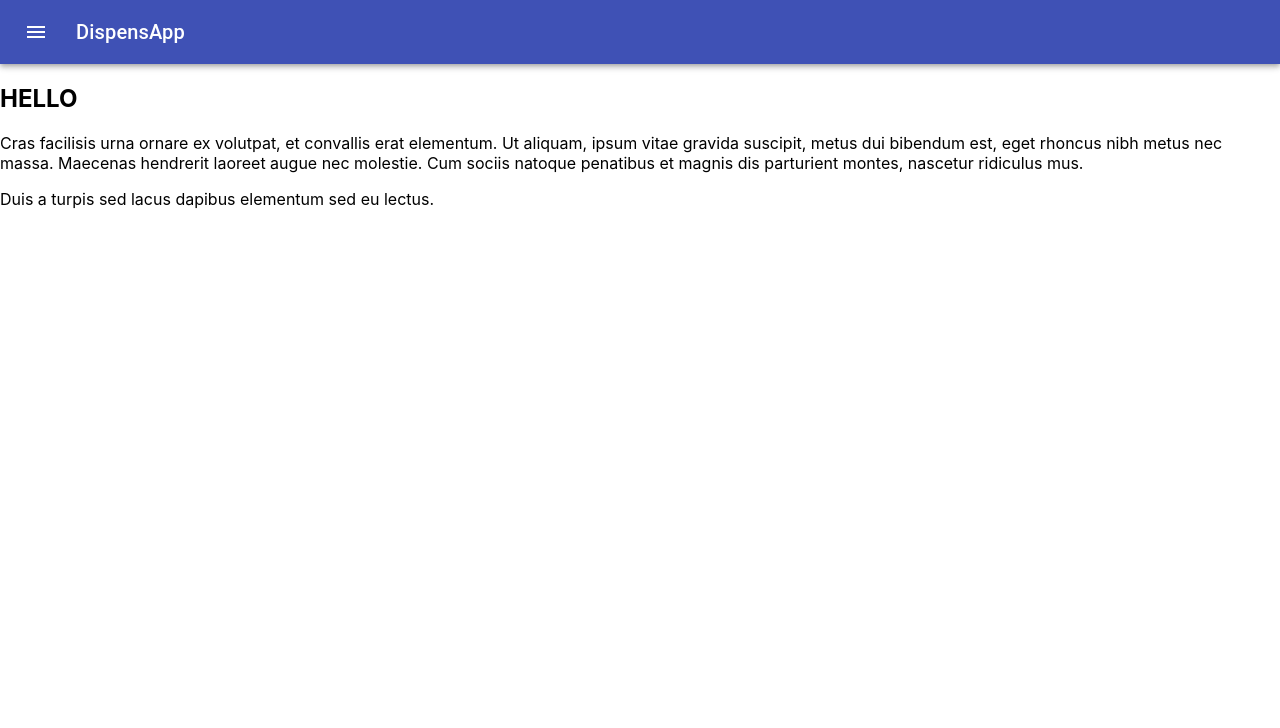
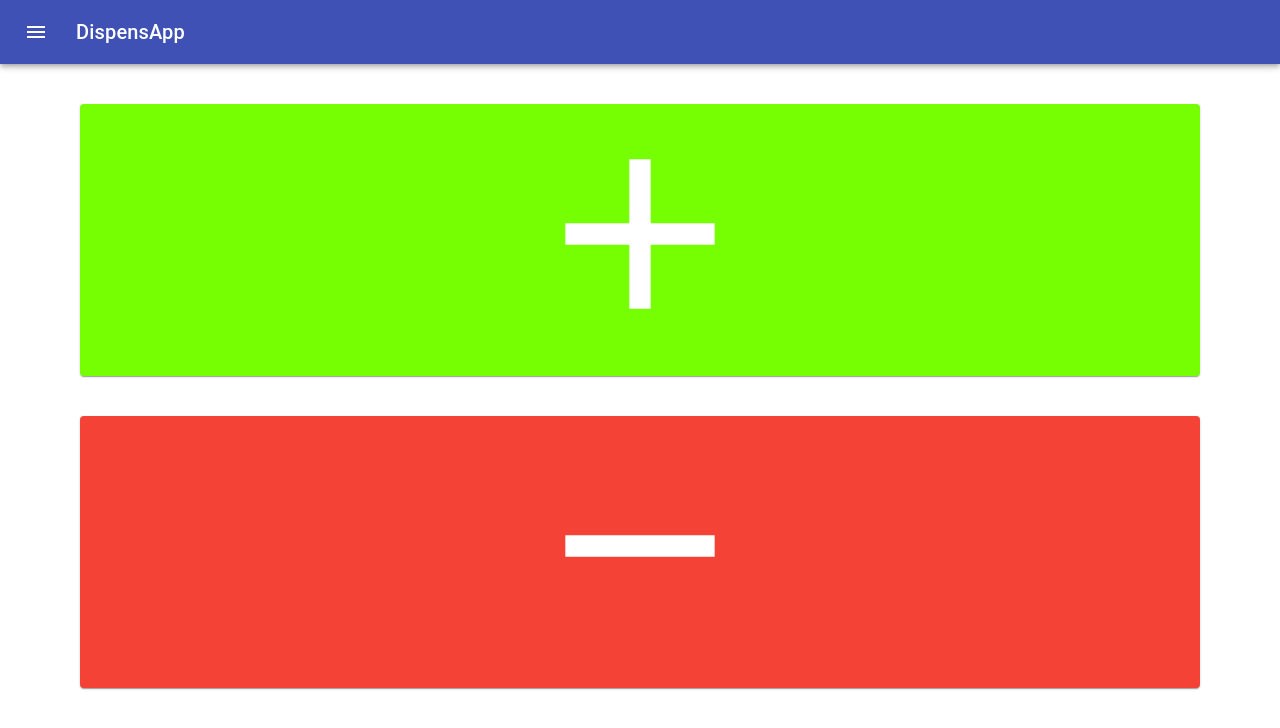
Before and after one commit to MatteoSerina/dispensapp2, a React (Create React App) app in the folder dispensapp/: page / in a window 1280 px wide. Shown: the top 728 px of the page. Built offline with nearby package versions, Linux system fonts and the light colour scheme.

Commit message:
Appbar, navigation, home con pulsanti add/remove

```diff
--- /dev/null
+++ b/dispensapp/src/components/drawerMenu/DrawerMenu.css
@@ -0,0 +1,4 @@
+.MenuItem{
+    text-decoration: none;
+    color: inherit;
+}
--- a/dispensapp/src/components/drawerMenu/DrawerMenu.js
+++ b/dispensapp/src/components/drawerMenu/DrawerMenu.js
@@ -10,6 +10,8 @@ import HomeIcon from '@material-ui/icons/Home';
 import SettingsIcon from '@material-ui/icons/Settings';
 import SwipeableDrawer from '@material-ui/core/SwipeableDrawer';
 import { Divider, List, ListItem, ListItemIcon, ListItemText } from '@material-ui/core';
+
+import './DrawerMenu.css';
 
 import Home from '../home/Home';
 import Storage from '../storage/Storage';
@@ -24,19 +26,19 @@ const DrawerMenu = (props) => {
             onKeyDown={props.toggleDrawer(false)}
         >
             <List>
-                <NavLink to="/" style={{ textDecoration: 'none' }}>
+                <NavLink to="/" className='MenuItem'>
                     <ListItem button key='Home'>
                         <ListItemIcon><HomeIcon /></ListItemIcon>
                         <ListItemText primary='Home' />
                     </ListItem>
                 </NavLink>
-                <NavLink to="/catalog" style={{ textDecoration: 'none' }}>
+                <NavLink to="/catalog" className='MenuItem'>
                     <ListItem button key='Catalogo'>
                         <ListItemIcon><MenuBookIcon /></ListItemIcon>
                         <ListItemText primary='Catalogo' />
                     </ListItem>
                 </NavLink>
-                <NavLink to="/storage" style={{ textDecoration: 'none' }}>
+                <NavLink to="/storage" className='MenuItem'>
                     <ListItem button key='Dispensa'>
                         <ListItemIcon><KitchenIcon /></ListItemIcon>
                         <ListItemText primary='Dispensa' />
--- /dev/null
+++ b/dispensapp/src/components/home/AddItem.js
@@ -0,0 +1,45 @@
+import React from 'react';
+import Card from '@material-ui/core/Card';
+import CardContent from '@material-ui/core/CardContent';
+import { Box } from '@material-ui/core';
+import { makeStyles } from '@material-ui/core/styles';
+import AddIcon from '@material-ui/icons/Add';
+
+const useStyles = makeStyles({
+    box:{
+        height: "30vh",
+    },
+    card: {
+        backgroundColor: '#76ff03',
+        textAlign: "center",
+    },
+    cardContent: {
+        alignItems: "center",
+    },
+    icon:{
+        color: "white",
+        fontSize: "20vmax",
+        textAlign: "center"
+    }
+  });
+
+function AddItem() {
+    const classes = useStyles();
+    return (
+        <Card onClick={() => { alert("Add item") }} className={classes.card}>
+            <Box
+                display="flex"
+                alignItems="center"
+                justifyContent="center"
+                p={1}
+                m={1}
+                className={classes.box}>
+                <CardContent className={classes.cardContent}>
+                    <AddIcon className={classes.icon} />
+                </CardContent>
+            </Box>
+        </Card>
+    );
+}
+
+export default AddItem;
--- a/dispensapp/src/components/home/Home.js
+++ b/dispensapp/src/components/home/Home.js
@@ -1,19 +1,28 @@
 import React from 'react';
+import { makeStyles } from '@material-ui/core/styles';
+import AddItem from './AddItem';
+import RemoveItem from './RemoveItem';
+
+const useStyles = makeStyles({
+  itemButton:{
+    marginLeft: "10vh",
+    marginRight: "10vh",
+    marginTop: "5vh",
+  }
+});
 
 function Home() {
-    return (
-        <div>
-        <h2>HELLO</h2>
-        <p>Cras facilisis urna ornare ex volutpat, et
-        convallis erat elementum. Ut aliquam, ipsum vitae
-        gravida suscipit, metus dui bibendum est, eget rhoncus nibh
-        metus nec massa. Maecenas hendrerit laoreet augue
-        nec molestie. Cum sociis natoque penatibus et magnis
-        dis parturient montes, nascetur ridiculus mus.</p>
-
-        <p>Duis a turpis sed lacus dapibus elementum sed eu lectus.</p>
+  const classes = useStyles();
+  return (
+    <div>
+      <div className={classes.itemButton}>
+        <AddItem />
       </div>
-    );
+      <div className={classes.itemButton}>
+        <RemoveItem />
+      </div>
+    </div>
+  );
 }
 
 export default Home;
--- /dev/null
+++ b/dispensapp/src/components/home/RemoveItem.js
@@ -0,0 +1,46 @@
+import React from 'react';
+import Card from '@material-ui/core/Card';
+import CardContent from '@material-ui/core/CardContent';
+import { Box } from '@material-ui/core';
+import { makeStyles } from '@material-ui/core/styles';
+import RemoveIcon from '@material-ui/icons/Remove';
+
+const useStyles = makeStyles({
+    box:{
+        height: "30vh",
+    },
+    card: {
+        backgroundColor: '#f44336',
+        textAlign: "center",
+    },
+    cardContent: {
+        alignItems: "center",
+    },
+    icon:{
+        color: "white",
+        fontSize: "20vmax",
+        textAlign: "center"
+    }
+  });
+
+
+function RemoveItem() {
+    const classes = useStyles();
+    return (
+        <Card onClick={() => { alert("Remove item") }} className={classes.card}>
+            <Box
+                display="flex"
+                alignItems="center"
+                justifyContent="center"
+                p={1}
+                m={1}
+                className={classes.box}>
+                <CardContent className={classes.cardContent}>
+                    <RemoveIcon className={classes.icon} />
+                </CardContent>
+            </Box>
+        </Card>
+    );
+}
+
+export default RemoveItem;
```
